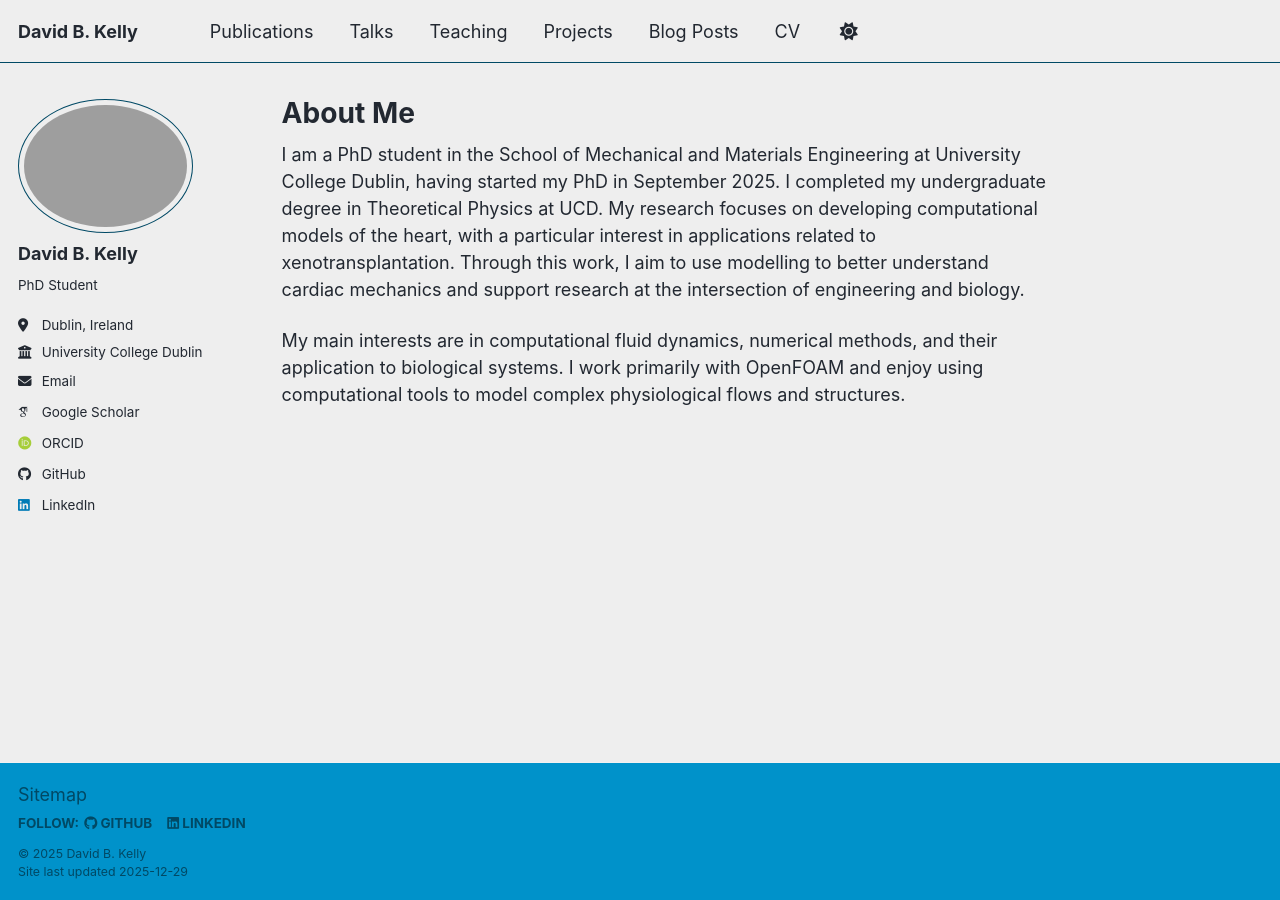
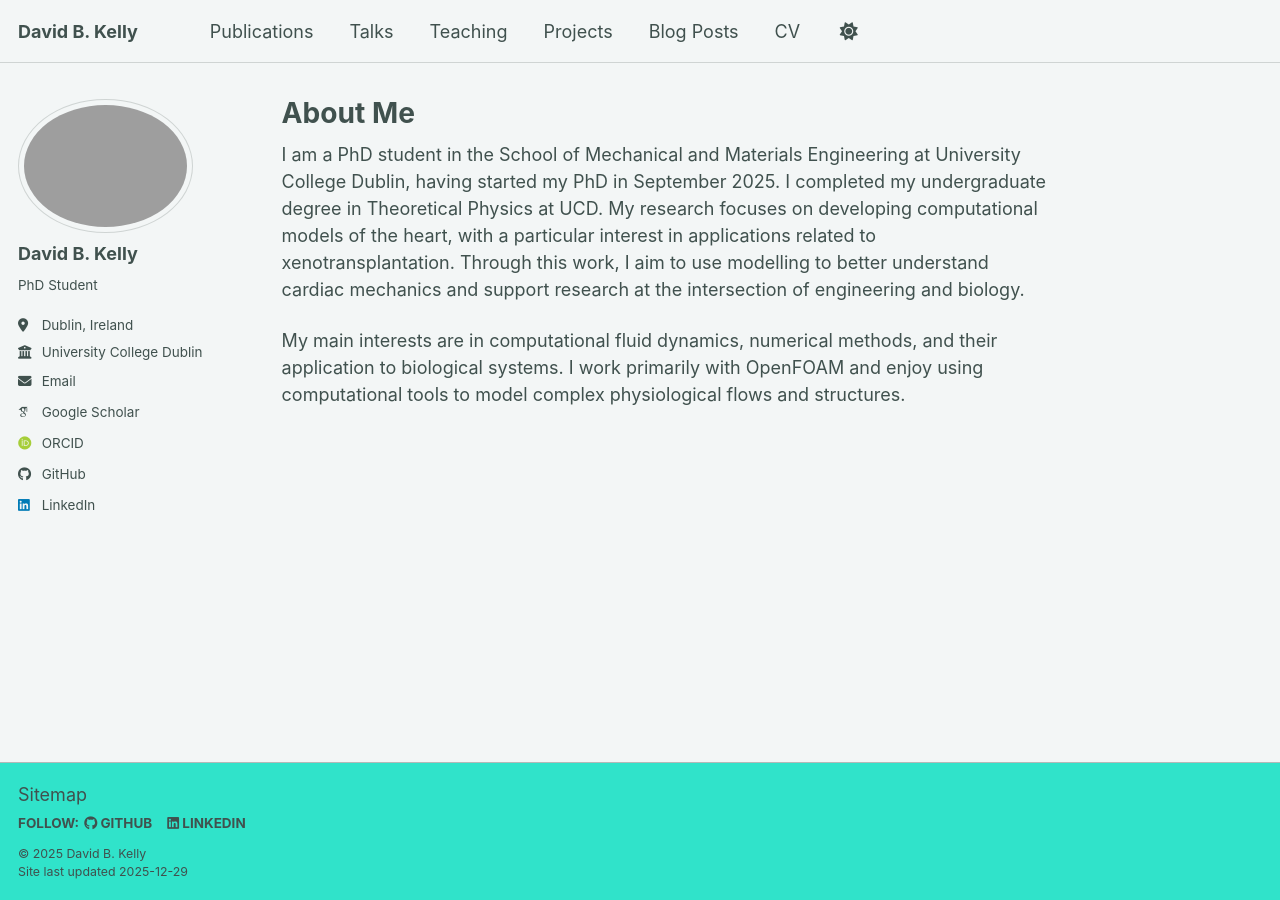
Before and after one commit to davidbkelly/davidbkelly.github.io, a Jekyll site: the page built from _pages/about.md, in a window 1280 px wide. Built offline with Jekyll 4.4.1, drawn with Linux system fonts in a browser that asks for light colours; some web fonts are replaced; a script bundle is joined from its source files by our own code; library files that are not in the unit come from our copies.

Commit message:
Update site theme to 'mint'
Changed site theme from 'air' to 'mint'.

```diff
--- a/_config.yml
+++ b/_config.yml
@@ -8,7 +8,7 @@
 
 # Basic Site Settings
 locale                   : "en-US"
-site_theme               : "air" # the available themes options are "default", "air", "sunrise", "mint", "dirt" and "contrast"
+site_theme               : "mint" # the available themes options are "default", "air", "sunrise", "mint", "dirt" and "contrast"
 title                    : "David B. Kelly"
 title_separator          : "-"
 name                     : &name "David B. Kelly"
```
